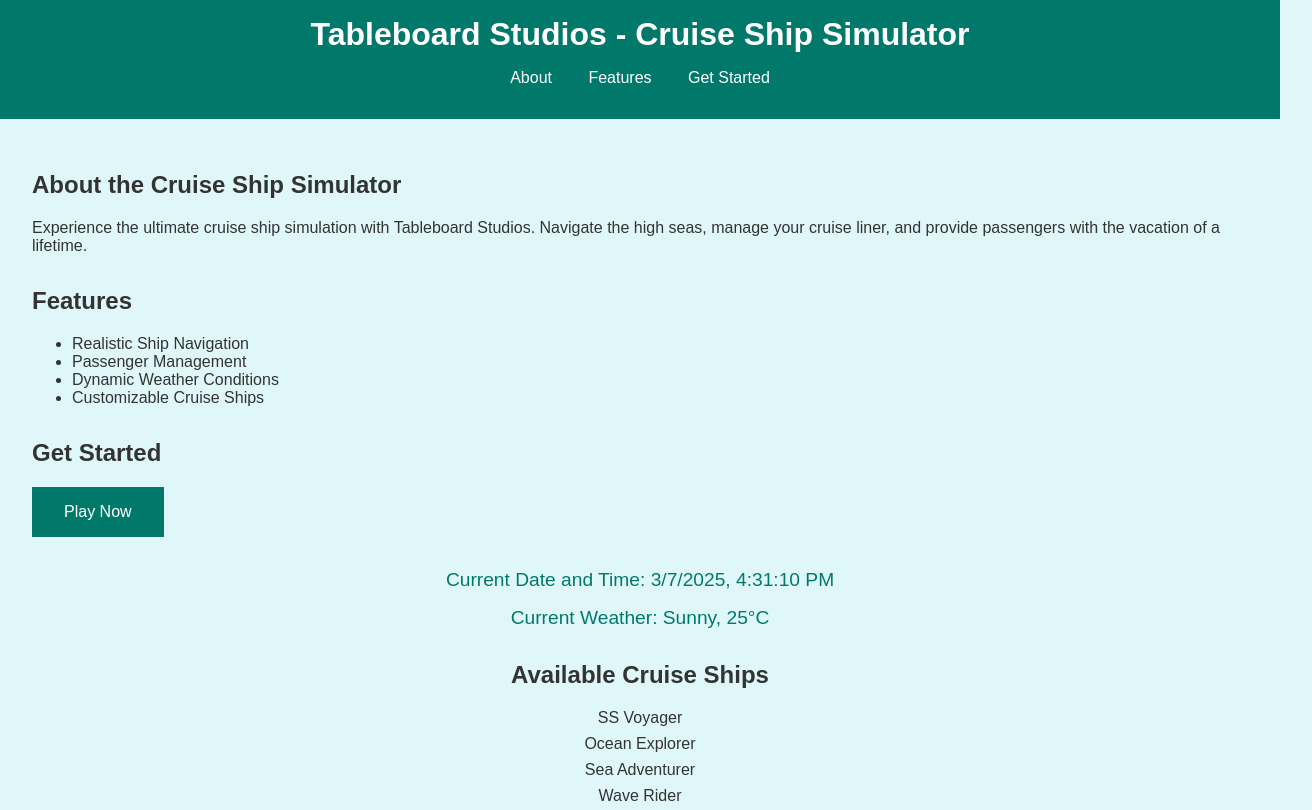
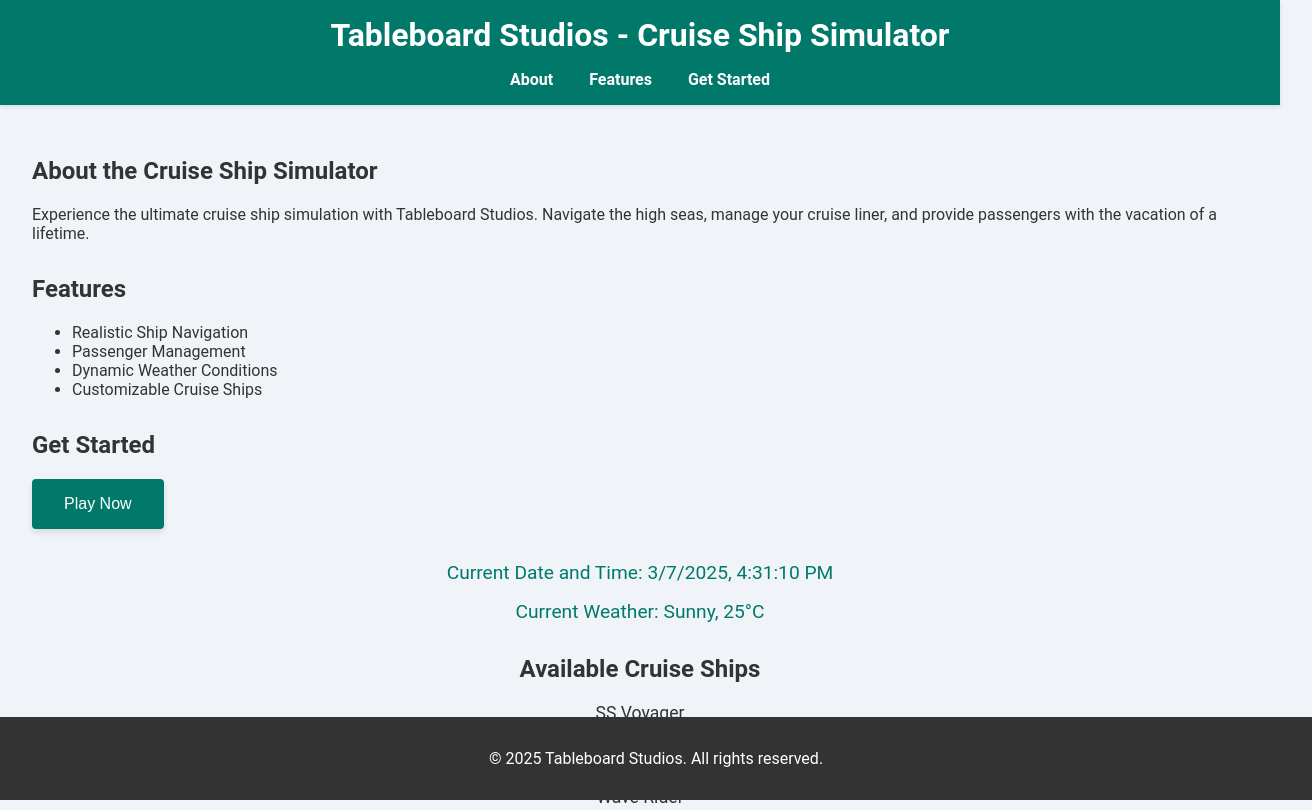
Before and after one commit to jfjfjfjfjfjfjfjrjfkr/pro, a plain HTML site: page index.html in a window 1280 px wide. Shown: the top 810 px of the page, 1312 px wide, since content can reach past the window. Drawn offline with Linux system fonts and the light colour scheme.

Commit message:
Update index.html

```diff
--- a/index.html
+++ b/index.html
@@ -7,10 +7,10 @@
     <style>
         /* General styles */
         body {
-            font-family: Arial, sans-serif;
+            font-family: 'Roboto', sans-serif;
             margin: 0;
             padding: 0;
-            background-color: #e0f7fa;
+            background-color: #f0f4f8;
             color: #333;
         }
 
@@ -18,17 +18,20 @@
         header {
             background-color: #00796b;
             color: white;
-            padding: 1rem 0;
+            padding: 1rem;
             text-align: center;
+            box-shadow: 0 2px 4px rgba(0, 0, 0, 0.1);
         }
 
         header h1 {
             margin: 0;
+            font-size: 2rem;
         }
 
         nav ul {
             list-style: none;
             padding: 0;
+            margin: 1rem 0 0 0;
         }
 
         nav ul li {
@@ -39,6 +42,7 @@
         nav ul li a {
             color: white;
             text-decoration: none;
+            font-weight: bold;
         }
 
         nav ul li a:hover {
@@ -62,6 +66,8 @@
             cursor: pointer;
             font-size: 1rem;
             transition: background-color 0.3s ease;
+            border-radius: 4px;
+            box-shadow: 0 4px 6px rgba(0, 0, 0, 0.1);
         }
 
         #cta-button:hover {
@@ -73,7 +79,10 @@
             background-color: #333;
             color: white;
             text-align: center;
-            padding: 1rem 0;
+            padding: 1rem;
+            position: absolute;
+            bottom: 0;
+            width: 100%;
         }
 
         /* Date, Time, and Weather styles */
@@ -97,6 +106,7 @@
 
         #cruise-ships ul li {
             margin: 0.5rem 0;
+            font-size: 1.1rem;
         }
     </style>
 </head>
```
